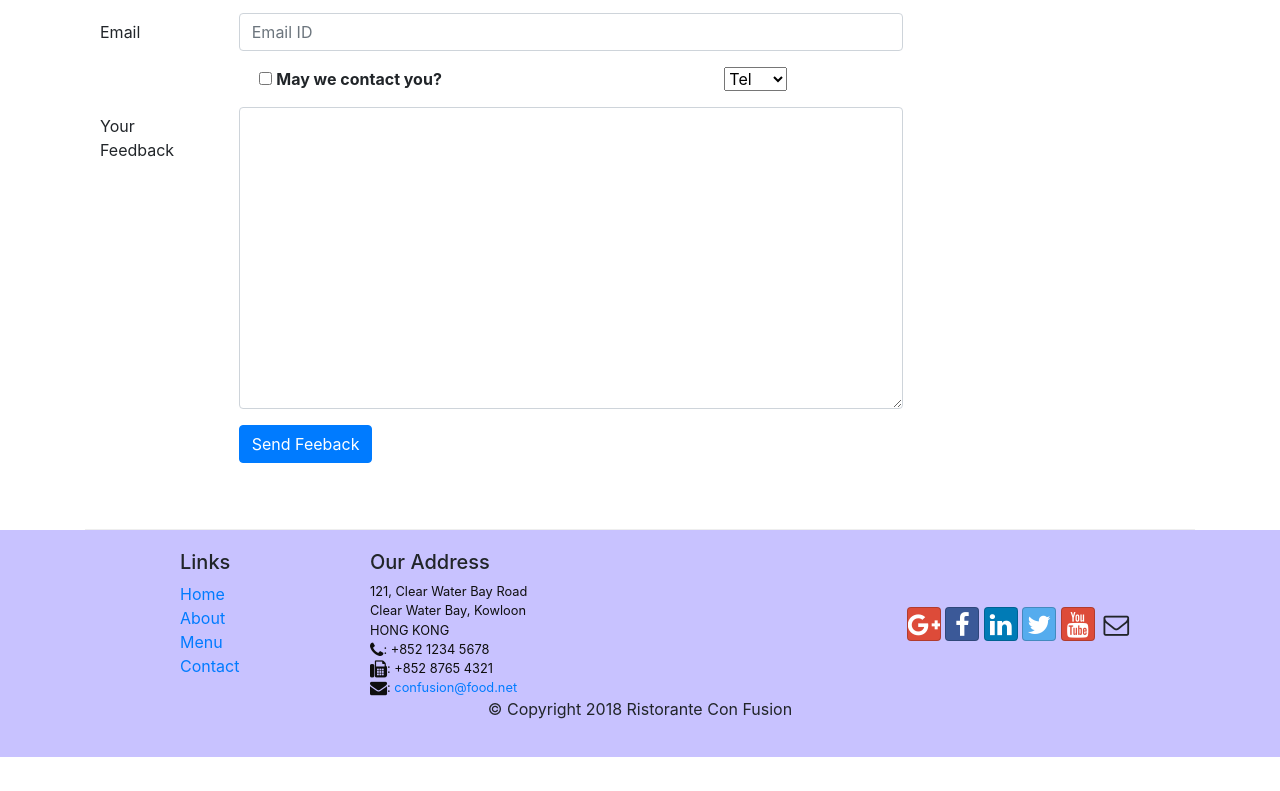
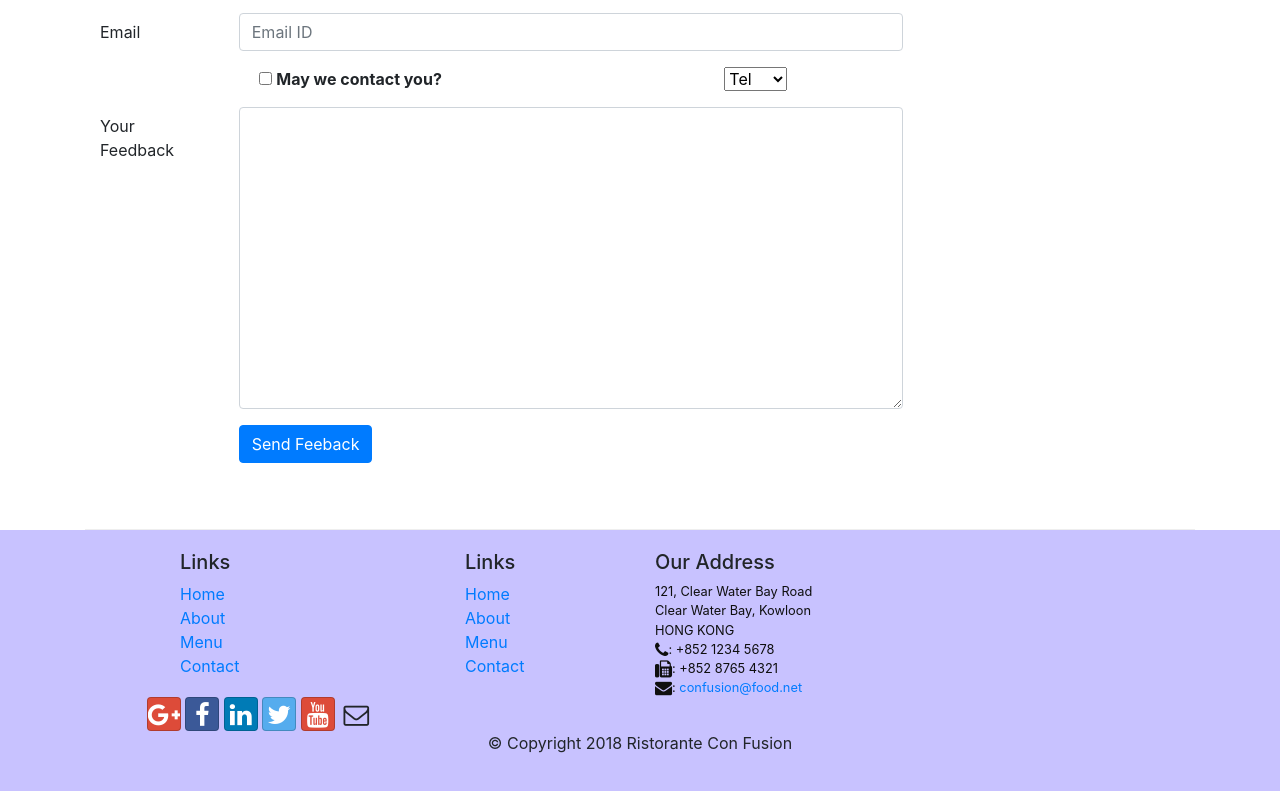
Before and after one commit to ImranAhmed26/ConFusionResto.github.io, a website: page contactus.html in a window 1280 px wide. Shown: the part 1129-1920 px from the top of the page. Before the commit the page ends 1886 px from the top, so only its background shows below. Drawn offline with nearby package versions, Linux system fonts and the light colour scheme.

Commit message:
Update contactus.html

```diff
--- a/contactus.html
+++ b/contactus.html
@@ -177,6 +177,15 @@
                         <li><a href="#">Contact</a></li>
                     </ul>
                 </div>
+                <div class="col-4 offset-1 col-sm-2">
+                    <h5>Links</h5>
+                    <ul class="list-unstyled">
+                        <li><a href="#">Home</a></li>
+                        <li><a href="#">About</a></li>
+                        <li><a href="#">Menu</a></li>
+                        <li><a href="#">Contact</a></li>
+                    </ul>
+                </div>
                 <div class="col-7 col-sm-5">
                     <h5>Our Address</h5>
                     <address>
```
